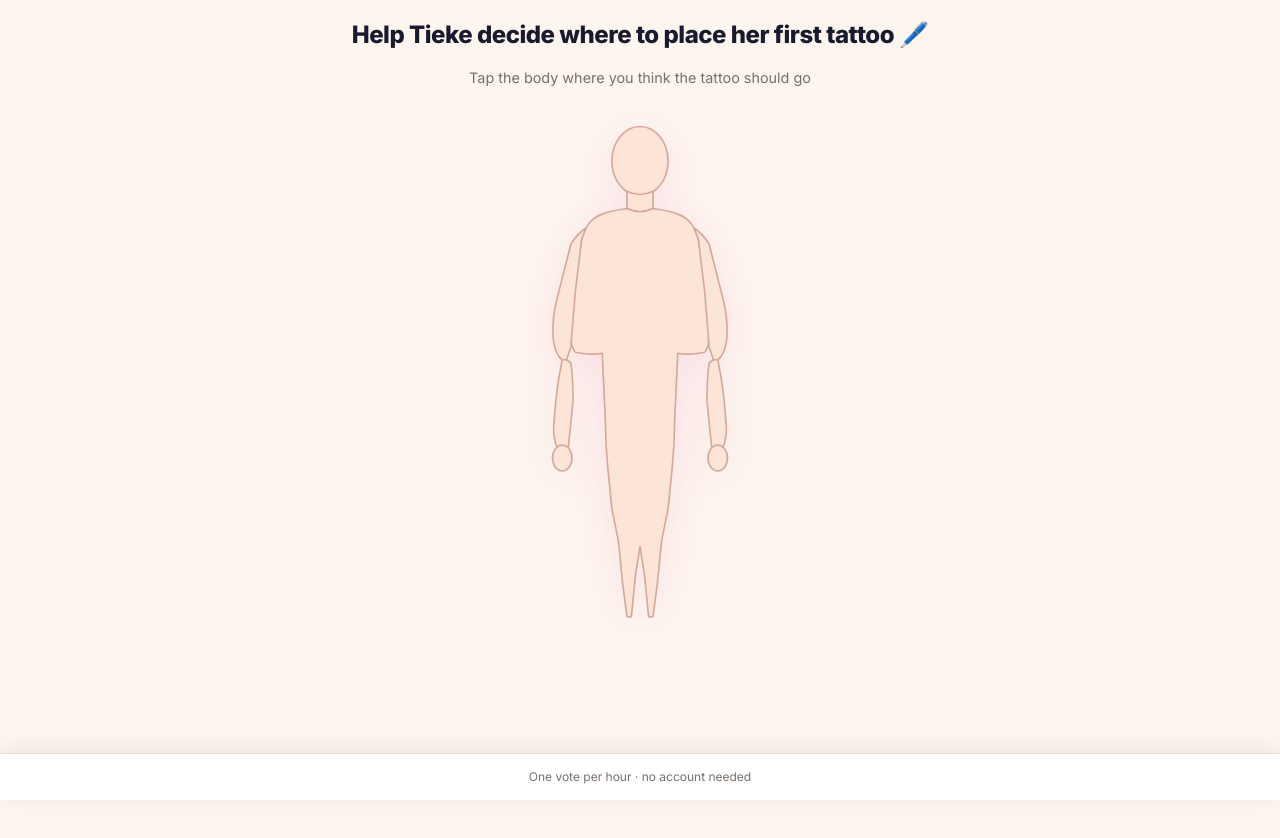
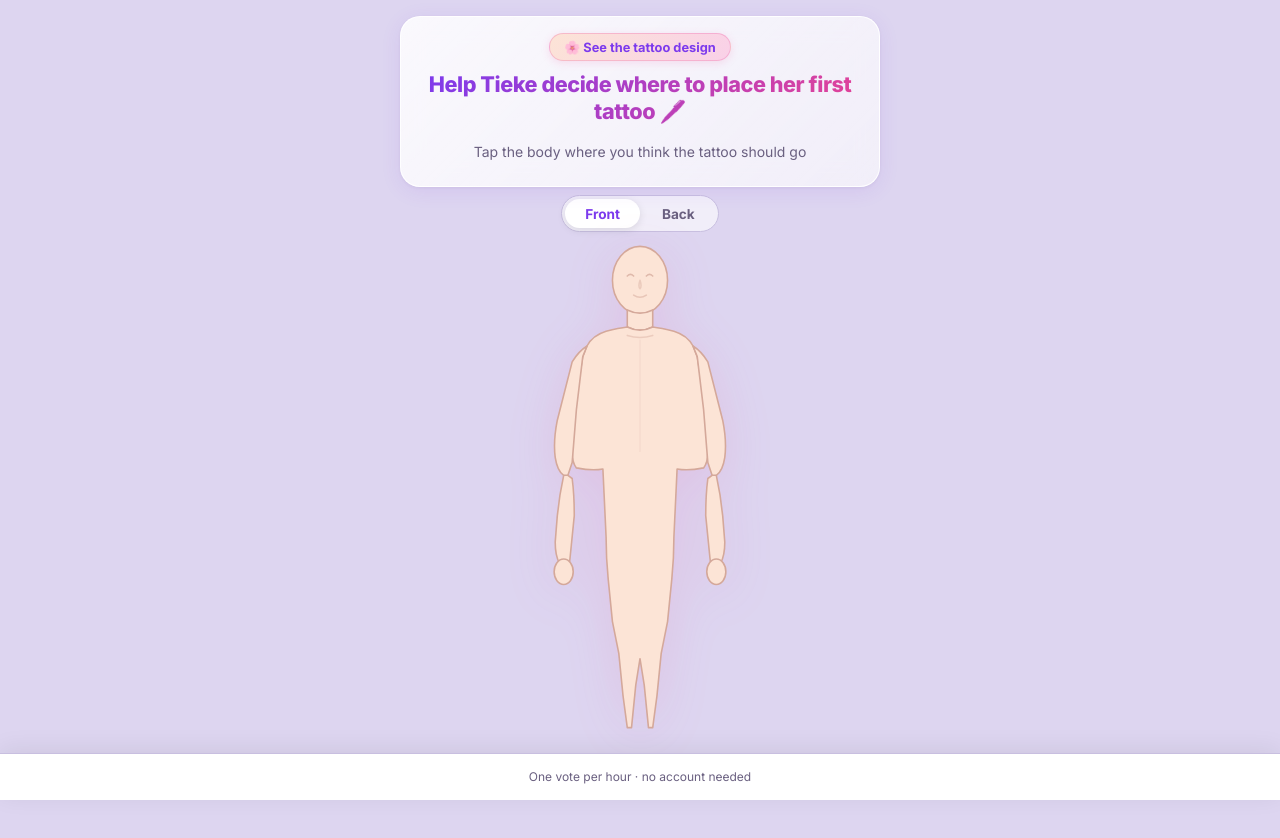
Before and after one commit to phasic/TattooPlacement, a React (Vite) app: page / in a window 1280 px wide. Shown: the top 838 px of the page. Before the commit the page ends 808 px from the top, so only its background shows below. Built offline with nearby package versions, Linux system fonts and the light colour scheme; no server answers; the database is empty.

Commit message:
chore: deploy update

```diff
--- a/src/App.css
+++ b/src/App.css
@@ -6,11 +6,11 @@
 }
 
 :root {
-  --bg: #fdf6f0;
+  --bg: #ddd5f0;
   --surface: #ffffff;
-  --border: #e8ddd5;
+  --border: #c8bfe0;
   --text: #1a1a2e;
-  --muted: #7a6f6a;
+  --muted: #6a6080;
   --accent: #e84393;
   --accent2: #f97316;
   --accent3: #7c3aed;
@@ -22,7 +22,7 @@
 
 html, body {
   height: 100%;
-  overscroll-behavior: none;
+  overscroll-behavior-y: none;
 }
 
 body {
@@ -32,7 +32,7 @@ body {
   line-height: 1.5;
 }
 
-/* ── App shell: full-height column ── */
+/* ── App shell ── */
 .app {
   min-height: 100dvh;
   display: flex;
@@ -41,25 +41,54 @@ body {
 
 /* ── Header ── */
 .app-header {
-  padding: 1.25rem 1.25rem 0.75rem;
-  text-align: center;
   flex-shrink: 0;
+  padding: 1rem 1rem 0.5rem;
+  display: flex;
+  justify-content: center;
 }
 
-.app-header h1 {
-  font-size: clamp(1.1rem, 4.5vw, 1.5rem);
+.app-header > div,
+.app-header {
+  width: 100%;
+}
+
+.header-card {
+  background: linear-gradient(135deg, rgba(255,255,255,0.85), rgba(255,255,255,0.6));
+  backdrop-filter: blur(12px);
+  -webkit-backdrop-filter: blur(12px);
+  border: 1.5px solid rgba(255,255,255,0.9);
+  border-radius: 20px;
+  padding: 1rem 1.25rem 0.875rem;
+  text-align: center;
+  box-shadow: 0 4px 20px rgba(124,58,237,0.1), 0 1px 4px rgba(0,0,0,0.06);
+  max-width: 480px;
+  margin: 0 auto;
+  width: 100%;
+}
+
+.header-card h1 {
+  font-size: clamp(1rem, 4vw, 1.35rem);
   font-weight: 800;
   letter-spacing: -0.02em;
-  color: var(--text);
   line-height: 1.25;
+  background: linear-gradient(135deg, var(--accent3), var(--accent));
+  -webkit-background-clip: text;
+  -webkit-text-fill-color: transparent;
+  background-clip: text;
 }
 
-/* ── Instruction line ── */
+.header-card .instruction {
+  margin-top: 0.35rem;
+  font-size: 0.875rem;
+  color: var(--muted);
+  min-height: calc(0.875rem * 1.5 * 2);
+}
+
+/* ── Instruction line (standalone, outside card) ── */
 .instruction {
-  margin-top: 0.4rem;
-  font-size: 0.9rem;
+  font-size: 0.875rem;
   color: var(--muted);
-  min-height: calc(0.9rem * 1.5 * 2);
+  min-height: calc(0.875rem * 1.5 * 2);
   display: flex;
   align-items: center;
   justify-content: center;
@@ -87,8 +116,7 @@ body {
 }
 
 .body-svg {
-  height: 100%;
-  max-height: calc(100dvh - var(--footer-h) - 120px);
+  height: clamp(340px, calc(100dvh - var(--footer-h) - 130px), 600px);
   width: auto;
   display: block;
   filter: drop-shadow(0 8px 24px rgba(232,67,147,0.12));
@@ -242,6 +270,215 @@ button:disabled {
   max-width: 300px;
 }
 
+/* ── Front / Back side toggle ── */
+.side-toggle {
+  display: flex;
+  background: rgba(255,255,255,0.6);
+  border: 1.5px solid var(--border);
+  border-radius: 999px;
+  padding: 3px;
+  gap: 2px;
+  flex-shrink: 0;
+}
+
+.toggle-btn {
+  flex: 1;
+  font-size: 0.85rem;
+  font-weight: 700;
+  padding: 0.4rem 1.25rem;
+  border-radius: 999px;
+  border: none;
+  background: transparent;
+  color: var(--muted);
+  cursor: pointer;
+  width: auto;
+  max-width: none;
+  box-shadow: none;
+  transition: background 0.15s ease, color 0.15s ease;
+}
+
+.toggle-btn.active {
+  background: white;
+  color: var(--accent3);
+  box-shadow: 0 2px 8px rgba(0,0,0,0.1);
+}
+
+.toggle-btn:active {
+  transform: none;
+}
+
+/* ── Dual heatmap layout ── */
+.heatmap-main {
+  padding-bottom: var(--footer-h);
+  overflow-y: auto;
+}
+
+.dual-heatmap {
+  display: flex;
+  flex-direction: row;
+  width: 100%;
+  height: 100%;
+  gap: 0;
+}
+
+.heat-panel {
+  flex: 1;
+  display: flex;
+  flex-direction: column;
+  align-items: center;
+  gap: 0.35rem;
+  min-width: 0;
+}
+
+.heat-panel .body-container {
+  flex: 1;
+  padding: 0.25rem;
+}
+
+.heat-panel .body-svg {
+  height: clamp(280px, calc(100dvh - var(--footer-h) - 160px), 560px);
+}
+
+.heat-panel-label {
+  font-size: 0.8rem;
+  font-weight: 700;
+  color: var(--accent3);
+  letter-spacing: 0.05em;
+  text-transform: uppercase;
+}
+
+.heat-panel-count {
+  font-size: 0.75rem;
+  color: var(--muted);
+}
+
+.heat-divider {
+  width: 1.5px;
+  background: var(--border);
+  align-self: stretch;
+  margin: 0.5rem 0;
+  flex-shrink: 0;
+}
+
+/* ── Design peek button (inside header card) ── */
+.design-peek-btn {
+  display: inline-flex;
+  align-items: center;
+  gap: 0.35rem;
+  background: linear-gradient(135deg, #fce4d6, #f9d0e8);
+  color: var(--accent3);
+  font-size: 0.8rem;
+  font-weight: 700;
+  border: 1.5px solid rgba(232,67,147,0.25);
+  border-radius: 999px;
+  padding: 0.35rem 0.875rem;
+  width: auto;
+  max-width: none;
+  margin-bottom: 0.6rem;
+  box-shadow: 0 2px 8px rgba(232,67,147,0.15);
+  cursor: pointer;
+  transition: transform 0.1s ease, box-shadow 0.1s ease;
+}
+
+.design-peek-btn:hover {
+  transform: translateY(-1px);
+  box-shadow: 0 4px 14px rgba(232,67,147,0.25);
+}
+
+/* ── Dialog / modal ── */
+.design-dialog {
+  border: none;
+  border-radius: 24px;
+  padding: 0;
+  width: min(92vw, 440px);
+  max-height: 90dvh;
+  overflow: hidden;
+  box-shadow: 0 24px 80px rgba(0,0,0,0.2);
+  background: var(--surface);
+  position: fixed;
+  top: 50%;
+  left: 50%;
+  transform: translate(-50%, -50%);
+  margin: 0;
+}
+
+.design-dialog::backdrop {
+  background: rgba(26,26,46,0.55);
+  backdrop-filter: blur(4px);
+  -webkit-backdrop-filter: blur(4px);
+}
+
+.design-dialog-inner {
+  display: flex;
+  flex-direction: column;
+  align-items: center;
+  padding: 1.5rem 1.25rem 1.75rem;
+  gap: 0.6rem;
+  text-align: center;
+  overflow-y: auto;
+  max-height: 90dvh;
+}
+
+.design-close {
+  align-self: flex-end;
+  background: #f3f0f8;
+  color: var(--muted);
+  border: none;
+  border-radius: 50%;
+  width: 34px;
+  height: 34px;
+  font-size: 0.85rem;
+  padding: 0;
+  display: flex;
+  align-items: center;
+  justify-content: center;
+  cursor: pointer;
+  transition: background 0.1s ease;
+  flex-shrink: 0;
+  width: auto;
+  max-width: none;
+}
+
+.design-close:hover {
+  background: #e8e0f5;
+}
+
+.design-eyebrow {
+  font-size: 0.75rem;
+  font-weight: 600;
+  letter-spacing: 0.08em;
+  text-transform: uppercase;
+  color: var(--accent);
+}
+
+.design-title {
+  font-size: 1.25rem;
+  font-weight: 800;
+  color: var(--text);
+  line-height: 1.25;
+}
+
+.design-img-wrap {
+  width: 100%;
+  border-radius: 16px;
+  overflow: hidden;
+  border: 2px solid var(--border);
+  background: #fdf6f0;
+  margin: 0.25rem 0;
+}
+
+.design-img {
+  width: 100%;
+  display: block;
+  object-fit: cover;
+}
+
+.design-caption {
+  font-size: 0.85rem;
+  color: var(--muted);
+  max-width: 300px;
+}
+
 /* ── Legend ── */
 .legend {
   display: flex;
--- a/src/App.tsx
+++ b/src/App.tsx
@@ -3,32 +3,45 @@ import { BodyOutline } from './components/BodyOutline'
 import { ClickMarker } from './components/ClickMarker'
 import { HeatmapOverlay } from './components/HeatmapOverlay'
 import { ConfirmButton } from './components/ConfirmButton'
-import { usePlacements } from './hooks/usePlacements'
+import { TattooDesignModal } from './components/TattooDesignModal'
+import { usePlacements, type BodySide } from './hooks/usePlacements'
 import './App.css'
 
 type View = 'select' | 'success' | 'heatmap'
 
-export default function App() {
-  const [view, setView] = useState<View>('select')
-  const [pendingPoint, setPendingPoint] = useState<{ x: number; y: number } | null>(null)
-  const svgContainerRef = useRef<HTMLDivElement>(null)
-  const [svgDimensions, setSvgDimensions] = useState({ width: 0, height: 0 })
-
-  const { placements, loading, submitting, error, canSubmit, cooldownRemaining, submitPlacement, refetch } =
-    usePlacements()
-
+function useSvgSize(ref: React.RefObject<HTMLDivElement | null>, dep: unknown) {
+  const [dims, setDims] = useState({ width: 0, height: 0 })
   useEffect(() => {
     const measure = () => {
-      if (!svgContainerRef.current) return
-      const svg = svgContainerRef.current.querySelector('svg')
+      if (!ref.current) return
+      const svg = ref.current.querySelector('svg')
       if (!svg) return
-      const rect = svg.getBoundingClientRect()
-      setSvgDimensions({ width: rect.width, height: rect.height })
+      const r = svg.getBoundingClientRect()
+      setDims({ width: r.width, height: r.height })
     }
     measure()
     window.addEventListener('resize', measure)
     return () => window.removeEventListener('resize', measure)
-  }, [view])
+  }, [ref, dep])
+  return dims
+}
+
+export default function App() {
+  const [view, setView] = useState<View>('select')
+  const [activeSide, setActiveSide] = useState<BodySide>('front')
+  const [pendingPoint, setPendingPoint] = useState<{ x: number; y: number } | null>(null)
+  const [showDesign, setShowDesign] = useState(false)
+
+  const svgRef = useRef<HTMLDivElement>(null)
+  const frontHeatRef = useRef<HTMLDivElement>(null)
+  const backHeatRef = useRef<HTMLDivElement>(null)
+
+  const { frontPlacements, backPlacements, placements, loading, submitting, error,
+    canSubmit, cooldownRemaining, submitPlacement, refetch } = usePlacements()
+
+  useSvgSize(svgRef, view) // kept to trigger re-measure on view change
+  const frontDims = useSvgSize(frontHeatRef, view)
+  const backDims = useSvgSize(backHeatRef, view)
 
   const handleBodyClick = useCallback((x: number, y: number) => {
     if (view !== 'select') return
@@ -37,9 +50,9 @@ export default function App() {
 
   const handleConfirm = useCallback(async () => {
     if (!pendingPoint) return
-    const ok = await submitPlacement(pendingPoint)
+    const ok = await submitPlacement({ x: pendingPoint.x, y: pendingPoint.y, side: activeSide })
     if (ok) setView('success')
-  }, [pendingPoint, submitPlacement])
+  }, [pendingPoint, activeSide, submitPlacement])
 
   const handleViewHeatmap = useCallback(async () => {
     if (canSubmit()) return
@@ -59,13 +72,35 @@ export default function App() {
 
   const alreadySubmitted = !canSubmit()
 
+  const SideToggle = () => (
+    <div className="side-toggle">
+      <button
+        className={`toggle-btn ${activeSide === 'front' ? 'active' : ''}`}
+        onClick={() => { setActiveSide('front'); setPendingPoint(null) }}
+      >
+        Front
+      </button>
+      <button
+        className={`toggle-btn ${activeSide === 'back' ? 'active' : ''}`}
+        onClick={() => { setActiveSide('back'); setPendingPoint(null) }}
+      >
+        Back
+      </button>
+    </div>
+  )
+
   return (
     <div className="app">
+      {showDesign && <TattooDesignModal onClose={() => setShowDesign(false)} />}
 
       {/* ── Selection view ── */}
       {view === 'select' && (
         <>
           <header className="app-header">
+            <div className="header-card">
+              <button className="design-peek-btn" onClick={() => setShowDesign(true)}>
+                🌸 See the tattoo design
+              </button>
               <h1>Help Tieke decide where to place her first tattoo 🖊️</h1>
               <p className="instruction">
                 {alreadySubmitted
@@ -74,11 +109,17 @@ export default function App() {
                   ? 'Ooh, nice choice! Lock it in below 👇'
                   : 'Tap the body where you think the tattoo should go'}
               </p>
+            </div>
           </header>
 
           <main className="app-main">
-            <div className="body-container" ref={svgContainerRef}>
-              <BodyOutline onClick={alreadySubmitted ? undefined : handleBodyClick} className="body-svg">
+            <SideToggle />
+            <div className="body-container" ref={svgRef}>
+              <BodyOutline
+                side={activeSide}
+                onClick={alreadySubmitted ? undefined : handleBodyClick}
+                className="body-svg"
+              >
                 {pendingPoint && <ClickMarker x={pendingPoint.x} y={pendingPoint.y} />}
               </BodyOutline>
             </div>
@@ -126,26 +167,58 @@ export default function App() {
       {view === 'heatmap' && (
         <>
           <header className="app-header">
+            <div className="header-card">
+              <button className="design-peek-btn" onClick={() => setShowDesign(true)}>
+                🌸 See the tattoo design
+              </button>
               <h1>Here's the verdict 🗳️</h1>
               <p className="instruction">
                 {loading
                   ? 'Loading votes…'
                   : `${placements.length} ${placements.length === 1 ? 'person has' : 'people have'} voted so far`}
               </p>
+            </div>
           </header>
 
-          <main className="app-main">
+          <main className="app-main heatmap-main">
+            <div className="dual-heatmap">
+
+              <div className="heat-panel">
+                <span className="heat-panel-label">Front</span>
                 <div className="body-container">
-              <div className="svg-heatmap-wrapper" ref={svgContainerRef}>
-                <BodyOutline className="body-svg" />
-                {!loading && svgDimensions.width > 0 && (
+                  <div className="svg-heatmap-wrapper" ref={frontHeatRef}>
+                    <BodyOutline side="front" className="body-svg" />
+                    {!loading && frontDims.width > 0 && (
                       <HeatmapOverlay
-                    placements={placements}
-                    svgWidth={svgDimensions.width}
-                    svgHeight={svgDimensions.height}
+                        placements={frontPlacements}
+                        svgWidth={frontDims.width}
+                        svgHeight={frontDims.height}
                       />
                     )}
                   </div>
+                </div>
+                <span className="heat-panel-count">{frontPlacements.length} votes</span>
+              </div>
+
+              <div className="heat-divider" />
+
+              <div className="heat-panel">
+                <span className="heat-panel-label">Back</span>
+                <div className="body-container">
+                  <div className="svg-heatmap-wrapper" ref={backHeatRef}>
+                    <BodyOutline side="back" className="body-svg" />
+                    {!loading && backDims.width > 0 && (
+                      <HeatmapOverlay
+                        placements={backPlacements}
+                        svgWidth={backDims.width}
+                        svgHeight={backDims.height}
+                      />
+                    )}
+                  </div>
+                </div>
+                <span className="heat-panel-count">{backPlacements.length} votes</span>
+              </div>
+
             </div>
           </main>
 
--- a/src/components/BodyOutline.tsx
+++ b/src/components/BodyOutline.tsx
@@ -1,6 +1,7 @@
 import React from 'react'
 
 interface BodyOutlineProps {
+  side?: 'front' | 'back'
   onClick?: (x: number, y: number) => void
   children?: React.ReactNode
   style?: React.CSSProperties
@@ -8,12 +9,12 @@ interface BodyOutlineProps {
 }
 
 /**
- * Front-facing human body silhouette rendered as inline SVG.
+ * Front-facing or back-facing human body silhouette.
  * ViewBox: 0 0 200 500
- * Arms are ~20° abducted so armpits are visible.
- * Clicking anywhere fires onClick with normalized (0–1) coordinates.
+ * Clicking fires onClick with normalized (0–1) coordinates.
  */
 export const BodyOutline: React.FC<BodyOutlineProps> = ({
+  side = 'front',
   onClick,
   children,
   style,
@@ -28,11 +29,9 @@ export const BodyOutline: React.FC<BodyOutlineProps> = ({
     const scaleY = viewBox.height / rect.height
     const svgX = (e.clientX - rect.left) * scaleX + viewBox.x
     const svgY = (e.clientY - rect.top) * scaleY + viewBox.y
-    const nx = svgX / viewBox.width
-    const ny = svgY / viewBox.height
     onClick(
-      Math.max(0, Math.min(1, nx)),
-      Math.max(0, Math.min(1, ny))
+      Math.max(0, Math.min(1, svgX / viewBox.width)),
+      Math.max(0, Math.min(1, svgY / viewBox.height))
     )
   }
 
@@ -51,10 +50,6 @@ export const BodyOutline: React.FC<BodyOutlineProps> = ({
       <path d="M88,66 Q100,72 112,66 L112,82 Q100,88 88,82 Z" />
 
       {/* ── Torso ── */}
-      {/*
-        Shoulders wide, waist narrower, hips wider.
-        Left shoulder ~55, right ~145. Armpits ~62/138.
-      */}
       <path
         d="
           M88,82
@@ -95,75 +90,67 @@ export const BodyOutline: React.FC<BodyOutlineProps> = ({
         "
       />
 
-      {/* ── Left arm (viewer's right) — abducted ~20° ── */}
+      {/* ── Left arm — abducted ~20° ── */}
       <path
         d="
-          M50,100
-          Q42,105 36,115
-          L22,170
-          Q18,190 20,205
-          Q22,218 28,222
-          Q30,224 32,222
-          L36,210
-          L40,160
-          L46,110
-          Z
+          M50,100 Q42,105 36,115 L22,170
+          Q18,190 20,205 Q22,218 28,222
+          Q30,224 32,222 L36,210 L40,160 L46,110 Z
         "
       />
-      {/* left forearm + hand */}
       <path
         d="
-          M28,222
-          Q24,240 22,260
-          L20,285
-          Q20,298 24,305
-          Q28,312 32,308
-          Q34,305 34,300
-          L36,280
-          L38,260
-          Q38,240 36,225
-          L32,222
-          Z
+          M28,222 Q24,240 22,260 L20,285
+          Q20,298 24,305 Q28,312 32,308
+          Q34,305 34,300 L36,280 L38,260
+          Q38,240 36,225 L32,222 Z
         "
       />
-      {/* left hand */}
       <ellipse cx="28" cy="313" rx="9" ry="12" />
 
-      {/* ── Right arm (viewer's left) — abducted ~20° ── */}
+      {/* ── Right arm — abducted ~20° ── */}
       <path
         d="
-          M150,100
-          Q158,105 164,115
-          L178,170
-          Q182,190 180,205
-          Q178,218 172,222
-          Q170,224 168,222
-          L164,210
-          L160,160
-          L154,110
-          Z
+          M150,100 Q158,105 164,115 L178,170
+          Q182,190 180,205 Q178,218 172,222
+          Q170,224 168,222 L164,210 L160,160 L154,110 Z
         "
       />
-      {/* right forearm + hand */}
       <path
         d="
-          M172,222
-          Q176,240 178,260
-          L180,285
-          Q180,298 176,305
-          Q172,312 168,308
-          Q166,305 166,300
-          L164,280
-          L162,260
-          Q162,240 164,225
-          L168,222
-          Z
+          M172,222 Q176,240 178,260 L180,285
+          Q180,298 176,305 Q172,312 168,308
+          Q166,305 166,300 L164,280 L162,260
+          Q162,240 164,225 L168,222 Z
         "
       />
-      {/* right hand */}
       <ellipse cx="172" cy="313" rx="9" ry="12" />
 
-      {/* ── Overlay children (markers, heatmap canvas, etc.) ── */}
+      {/* ── Front / back detail lines ── */}
+      {side === 'front' ? (
+        <g className="body-detail" style={{ pointerEvents: 'none' }}>
+          {/* eyes — simple arcs, same style as body lines */}
+          <path d="M88,34 Q91,31 94,34" fill="none" strokeWidth="1.4" strokeLinecap="round" opacity="0.7" />
+          <path d="M106,34 Q109,31 112,34" fill="none" strokeWidth="1.4" strokeLinecap="round" opacity="0.7" />
+          {/* nose */}
+          <path d="M100,38 Q98,44 100,46 Q102,44 100,38" fill="none" strokeWidth="1.1" strokeLinecap="round" opacity="0.4" />
+          {/* mouth */}
+          <path d="M94,52 Q100,56 106,52" fill="none" strokeWidth="1.3" strokeLinecap="round" opacity="0.5" />
+          {/* collarbone hints */}
+          <path d="M88,90 Q100,94 112,90" fill="none" strokeWidth="1" opacity="0.4" />
+          {/* sternum */}
+          <line x1="100" y1="94" x2="100" y2="200" strokeWidth="0.8" opacity="0.25" />
+        </g>
+      ) : (
+        <g className="body-detail" style={{ pointerEvents: 'none' }}>
+          {/* spine */}
+          <line x1="100" y1="88" x2="100" y2="280" strokeWidth="1.2" opacity="0.35" />
+          {/* shoulder blade hints */}
+          <path d="M78,110 Q72,130 78,150" fill="none" strokeWidth="1" opacity="0.3" />
+          <path d="M122,110 Q128,130 122,150" fill="none" strokeWidth="1" opacity="0.3" />
+        </g>
+      )}
+
       {children}
     </svg>
   )
--- /dev/null
+++ b/src/components/TattooDesignModal.tsx
@@ -0,0 +1,41 @@
+import { useEffect, useRef } from 'react'
+
+interface TattooDesignModalProps {
+  onClose: () => void
+}
+
+export function TattooDesignModal({ onClose }: TattooDesignModalProps) {
+  const dialogRef = useRef<HTMLDialogElement>(null)
+
+  useEffect(() => {
+    dialogRef.current?.showModal()
+  }, [])
+
+  const handleBackdropClick = (e: React.MouseEvent<HTMLDialogElement>) => {
+    if (e.target === dialogRef.current) onClose()
+  }
+
+  return (
+    <dialog ref={dialogRef} className="design-dialog" onClick={handleBackdropClick}>
+      <div className="design-dialog-inner">
+        <button className="design-close" onClick={onClose} aria-label="Close">✕</button>
+
+        <p className="design-eyebrow">Tieke's tattoo design</p>
+        <h2 className="design-title">The design she wants 🌸</h2>
+
+        <div className="design-img-wrap">
+          {/* Replace src with the real tattoo design image */}
+          <img
+            src="https://placehold.co/480x480/fce4d6/d4a89a?text=Tattoo+design"
+            alt="Tattoo design placeholder"
+            className="design-img"
+          />
+        </div>
+
+        <p className="design-caption">
+          Help Tieke pick the perfect spot for this design on her body!
+        </p>
+      </div>
+    </dialog>
+  )
+}
--- a/src/hooks/usePlacements.ts
+++ b/src/hooks/usePlacements.ts
@@ -9,14 +9,17 @@ import {
 } from 'firebase/firestore'
 import { db } from '../firebase'
 
+export type BodySide = 'front' | 'back'
+
 export interface Placement {
   x: number
   y: number
+  side: BodySide
 }
 
 const COLLECTION = 'placements'
 const LS_KEY = 'tattoo_submitted_at'
-const COOLDOWN_MS = 60 * 60 * 1000 // 1 hour cooldown per browser
+const COOLDOWN_MS = 60 * 60 * 1000
 
 export function usePlacements() {
   const [placements, setPlacements] = useState<Placement[]>([])
@@ -33,8 +36,7 @@ export function usePlacements() {
   const cooldownRemaining = useCallback((): number => {
     const last = localStorage.getItem(LS_KEY)
     if (!last) return 0
-    const elapsed = Date.now() - parseInt(last, 10)
-    return Math.max(0, COOLDOWN_MS - elapsed)
+    return Math.max(0, COOLDOWN_MS - (Date.now() - parseInt(last, 10)))
   }, [])
 
   const fetchPlacements = useCallback(async () => {
@@ -44,7 +46,12 @@ export function usePlacements() {
       const snap = await getDocs(q)
       const data = snap.docs.map((d) => {
         const raw = d.data()
-        return { x: raw.x as number, y: raw.y as number }
+        return {
+          x: raw.x as number,
+          y: raw.y as number,
+          // legacy docs without 'side' default to 'front'
+          side: (raw.side as BodySide | undefined) ?? 'front',
+        }
       })
       setPlacements(data)
     } catch (e) {
@@ -69,7 +76,9 @@ export function usePlacements() {
         setSubmitting(true)
         setError(null)
         await addDoc(collection(db, COLLECTION), {
-          ...placement,
+          x: placement.x,
+          y: placement.y,
+          side: placement.side,
           createdAt: serverTimestamp(),
         })
         localStorage.setItem(LS_KEY, String(Date.now()))
@@ -86,8 +95,13 @@ export function usePlacements() {
     [canSubmit]
   )
 
+  const frontPlacements = placements.filter((p) => p.side === 'front')
+  const backPlacements = placements.filter((p) => p.side === 'back')
+
   return {
     placements,
+    frontPlacements,
+    backPlacements,
     loading,
     submitting,
     error,
```
Lines whose indentation alone changed are shown as unchanged.
